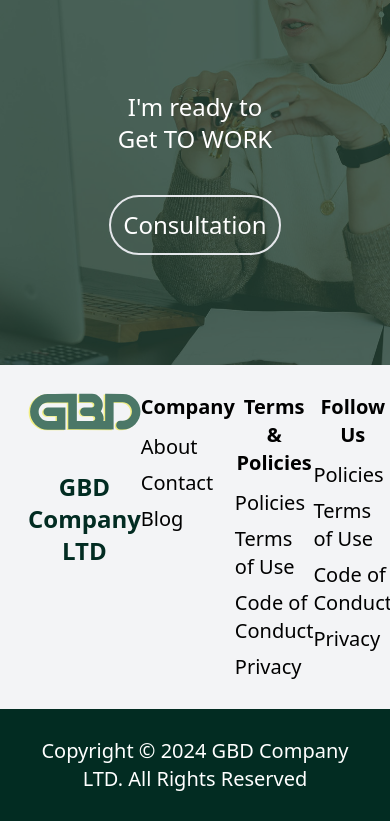
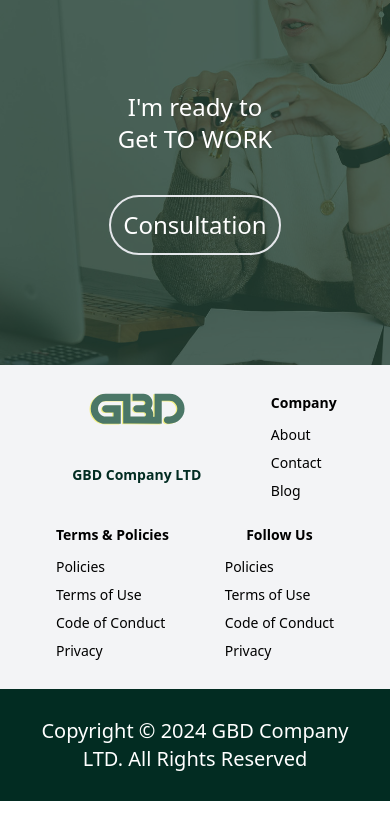
Before and after one commit to BobbyP95/gbdRecruitment, a React (Vite) app: page / in a window 390 px wide. Shown: the part 899-1720 px from the top of the page. Built offline with nearby package versions, Linux system fonts and the light colour scheme.

Commit message:
footer responsive update

```diff
--- a/src/components/Footer.tsx
+++ b/src/components/Footer.tsx
@@ -1,14 +1,14 @@
 export function Footer() {
   return (
     <>
-      <div className="bg-gray-100 p-7 flex justify-around text-xl ">
-        <div className="flex flex-col">
-          <img className="w-40" src="/gbd.svg" alt="Logo" />
-          <h1 className="my-10 text-2xl font-extrabold text-emerald-950">
+      <div className="  bg-gray-100 p-7 flex flex-wrap justify-around text-xl ">
+        <div className="w-2/4 md:w-auto flex flex-col items-center">
+          <img className="w-24 md:w-40" src="/gbd.svg" alt="Logo" />
+          <h1 className="my-10 text-sm md:text-2xl font-extrabold text-emerald-950">
             GBD Company LTD
           </h1>
         </div>
-        <div className="flex flex-col">
+        <div className="flex flex-col justify-start text-sm md:text-auto">
           <h1 className="font-bold">Company</h1>
           <div className=" mt-3 flex flex-col text-left gap-2" >
           <h3>About</h3>
@@ -16,7 +16,7 @@ export function Footer() {
           <h3>Blog</h3>
           </div>
         </div>
-        <div className="flex flex-col">
+        <div className="flex flex-col justify-start text-sm md:text-auto ">
           <h1 className="font-bold" >Terms & Policies</h1>
           <div className=" mt-3 flex flex-col text-left gap-2" >
           <h3>Policies</h3>
@@ -25,7 +25,7 @@ export function Footer() {
           <h3>Privacy</h3>
           </div>
         </div>
-        <div className="flex flex-col">
+        <div className="flex flex-col justify-start text-sm">
           <h1 className="font-bold" >Follow Us</h1>
           <div className=" mt-3 flex flex-col text-left gap-2" >
           <h3>Policies</h3>
```
